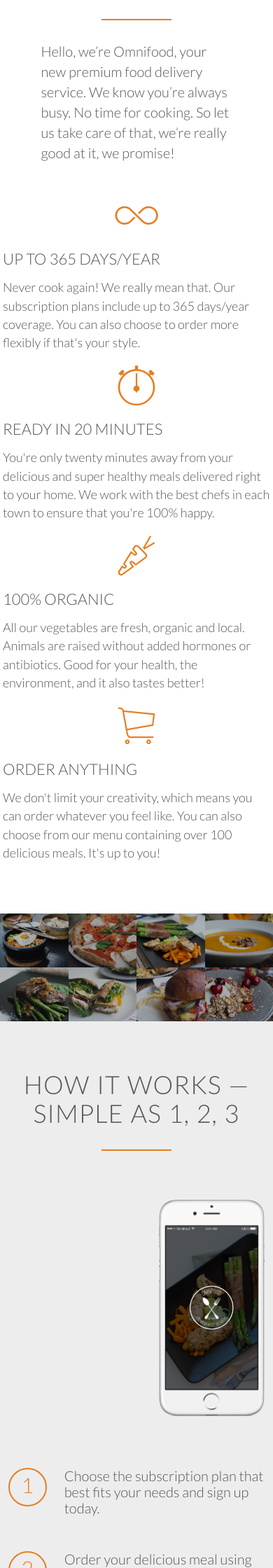
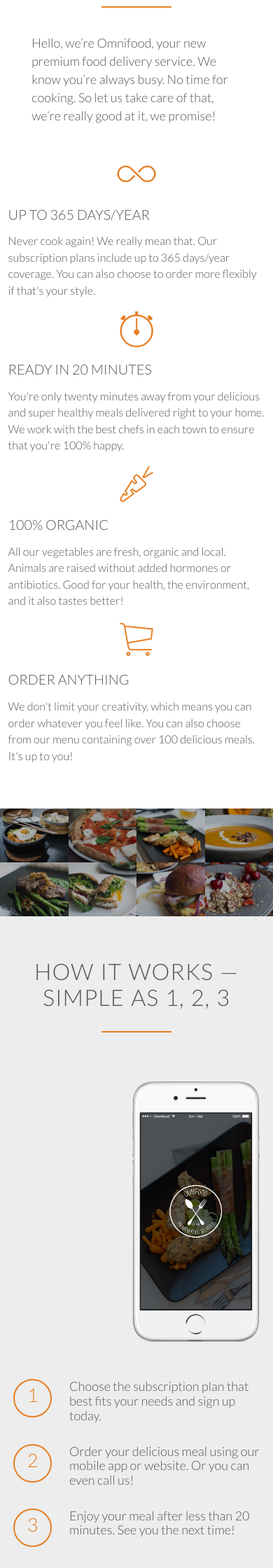
Before and after one commit to linocatucci/html5-css3-course, a PHP site: page / in a window 390 px wide. Shown: the part 1000-3240 px from the top of the page at 70% size. Run offline with PHP 8.4, Linux system fonts and the light colour scheme; some web fonts are replaced.

Commit message:
first and half of second part changes

```diff
--- a/resources/css/queries.css
+++ b/resources/css/queries.css
@@ -5,19 +5,49 @@
                 width: 100%;
                 padding: 0 2%;
             }
+            .row {
+                padding: 0 2%;
             }
-
-
+        }
         /* small tablets and big tablets: from 768 to 1023px */
 
-@media only screen and (max-width: 1023px) {}
-
-
+        @media only screen and (max-width: 1023px) {
+            body {
+                font-size: 18px;
+            }
+            section {
+                padding: 60px 0;
+            }
+            .long-copy {
+                width: 80%;
+                margin: 10%;
+                /* marging left and right of 15% = 30% total + 70% width makes 100% */
+            }
+            .steps-box {
+                margin-top: 5px;
+            }
+            .steps-box:last-child {
+                margin-top: 50px;
+            }
+            .works-step {
+                margin-bottom: 30px;
+            }
+            .works-step:last-of-type {
+                margin-bottom: 60px;
+            }
+            .app-screen {
+                width: 50%;
+            }
+            .icon-small {
+                width: 17px;
+            }
+            .city-features {
+                font-size: 90%;
+            }
+        }
         /* small phones and small tablets: from 481 to 767px */
 
         @media only screen and (max-width: 767px) {}
-
-
         /* small phones: from 0 to 480px */
 
         @media only screen and (max-width: 480px) {}
```
Lines whose indentation alone changed are shown as unchanged.
